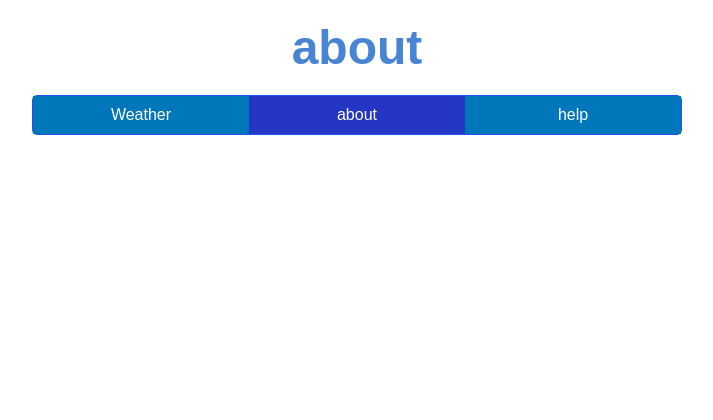
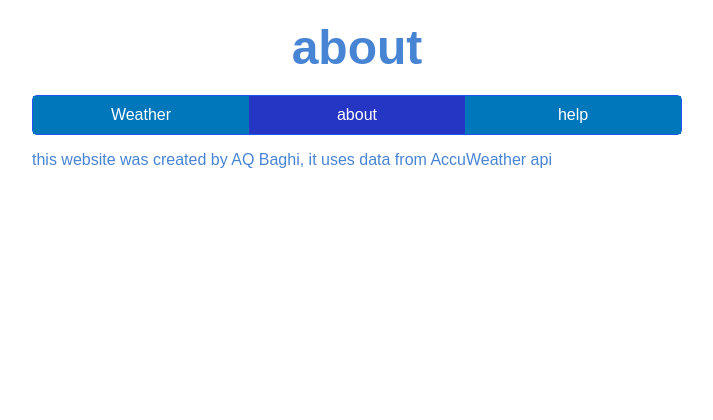
Before and after one commit to AQbaghi/nodeWeatherApp, a Node server app: page /about in a window 1280 px wide. Shown: the top 420 px of the page, without its empty margins (283-996 px from the left). Run offline with Node 20, Linux system fonts and the light colour scheme.

Commit message:
added what the website is about

```diff
--- a/templates/views/about.hbs
+++ b/templates/views/about.hbs
@@ -13,6 +13,7 @@
 <body>
     <div class="main-content">
         {{>header}}
+        <p>this website was created by AQ Baghi, it uses data from AccuWeather api</p>
     </div>
     {{>footer}}
 </body>
```
